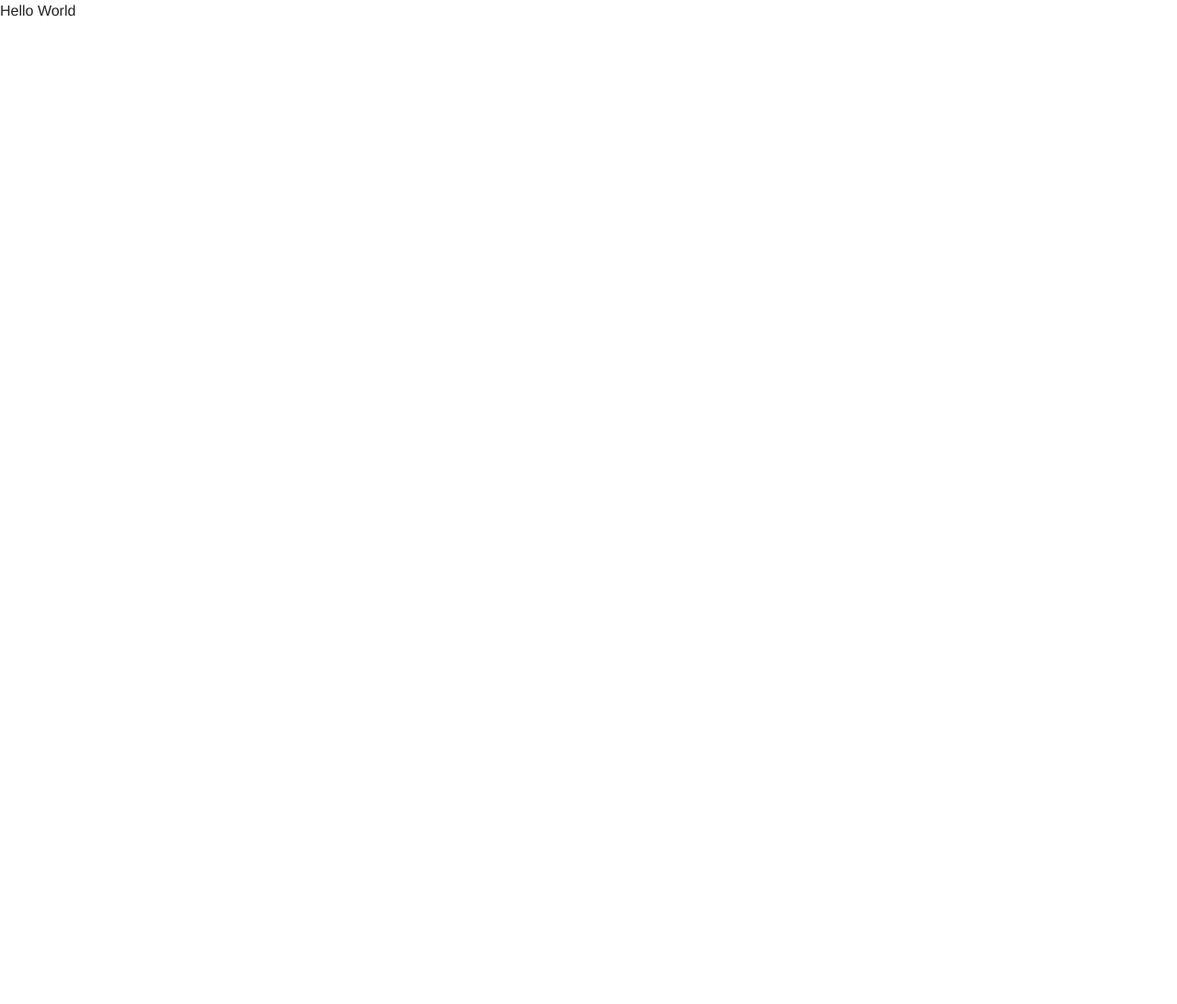
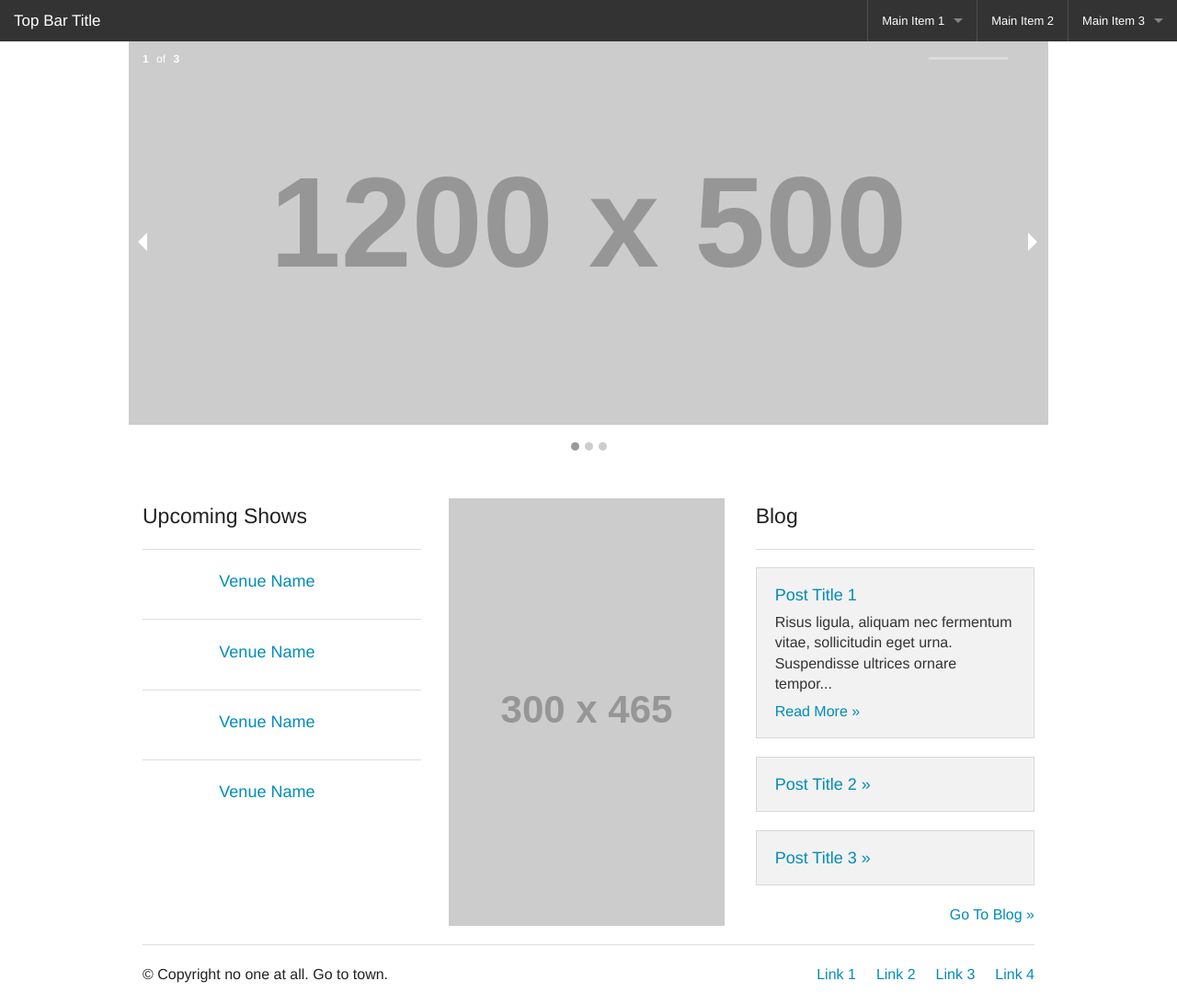
Before and after one commit to ExoBen/EffectsOfTerror, a Django app: page / in a window 1280 px wide. Before the commit the page is almost empty. Shown: the whole page at 92% size. Before the commit the page ends 18 px from the top, so only its background shows below. Run offline with Django 3.2, Linux system fonts and the light colour scheme; grey boxes labelled with a size stand in for pictures from a placeholder-image service; some libraries are stand-ins or nearby versions.

Commit message:
Added template content for index.

```diff
--- a/EffectsOfTerror/templates/index.html
+++ b/EffectsOfTerror/templates/index.html
@@ -1,5 +1,220 @@
 {% extends 'base.html' %}
 
 {% block content %}
-Hello World
+
+ <nav class="top-bar" data-topbar>
+   <ul class="title-area">
+
+     <li class="name">
+       <h1>
+         <a href="#">
+           Top Bar Title
+         </a>
+       </h1>
+     </li>
+     <li class="toggle-topbar menu-icon"><a href="#"><span>menu</span></a></li>
+   </ul>
+
+   <section class="top-bar-section">
+
+     <ul class="right">
+       <li class="divider"></li>
+       <li class="has-dropdown">
+         <a href="#">Main Item 1</a>
+         <ul class="dropdown">
+           <li><label>Section Name</label></li>
+           <li class="has-dropdown">
+             <a href="#" class="">Has Dropdown, Level 1</a>
+             <ul class="dropdown">
+               <li><a href="#">Dropdown Options</a></li>
+               <li><a href="#">Dropdown Options</a></li>
+               <li><a href="#">Level 2</a></li>
+               <li><a href="#">Subdropdown Option</a></li>
+               <li><a href="#">Subdropdown Option</a></li>
+               <li><a href="#">Subdropdown Option</a></li>
+             </ul>
+           </li>
+           <li><a href="#">Dropdown Option</a></li>
+           <li><a href="#">Dropdown Option</a></li>
+           <li class="divider"></li>
+           <li><label>Section Name</label></li>
+           <li><a href="#">Dropdown Option</a></li>
+           <li><a href="#">Dropdown Option</a></li>
+           <li><a href="#">Dropdown Option</a></li>
+           <li class="divider"></li>
+           <li><a href="#">See all →</a></li>
+         </ul>
+       </li>
+       <li class="divider"></li>
+       <li><a href="#">Main Item 2</a></li>
+       <li class="divider"></li>
+       <li class="has-dropdown">
+         <a href="#">Main Item 3</a>
+         <ul class="dropdown">
+           <li><a href="#">Dropdown Option</a></li>
+           <li><a href="#">Dropdown Option</a></li>
+           <li><a href="#">Dropdown Option</a></li>
+           <li class="divider"></li>
+           <li><a href="#">See all →</a></li>
+         </ul>
+       </li>
+     </ul>
+   </section>
+ </nav>
+
+
+
+ <div class="row">
+   <div class="large-12 columns">
+
+
+
+     <div class="row">
+       <div class="large-12 hide-for-small">
+
+         <div id="featured" data-orbit>
+             <img src="http://placehold.it/1200x500&text=Slide Image 1" alt="slide image">
+             <img src="http://placehold.it/1200x500&text=Slide Image 2" alt="slide image">
+             <img src="http://placehold.it/1200x500&text=Slide Image 3" alt="slide image">
+           </div>
+
+     </div>
+   </div>
+
+
+
+
+
+     <div class="row">
+       <div class="large-12 columns show-for-small">
+
+         <img src="http://placehold.it/1200x700&text=Mobile Header">
+
+       </div>
+     </div><br>
+
+
+
+
+     <div class="row">
+       <div class="large-12 columns">
+         <div class="row">
+
+           <div class="large-4 small-6 columns">
+
+             <h4>Upcoming Shows</h4><hr>
+
+             <div class="row">
+               <div class="large-1 column">
+                 <img src="http://placehold.it/50x50&text=[img]">
+               </div>
+
+               <div class="large-9 columns">
+                 <h5><a href="#">Venue Name</a></h5>
+                 <h6 class="subheader show-for-small">Doors at 00:00pm</h6>
+               </div>
+             </div><hr>
+
+             <div class="hide-for-small">
+               <div class="row">
+                 <div class="large-1 column">
+                   <img src="http://placehold.it/50x50&text=[img]">
+                 </div>
+
+                 <div class="large-9 columns">
+                   <h5 class="subheader"><a href="#">Venue Name</a></h5>
+                 </div>
+               </div><hr>
+
+               <div class="row">
+                 <div class="large-1 column">
+                   <img src="http://placehold.it/50x50&text=[img]">
+                 </div>
+
+                 <div class="large-9 columns">
+                   <h5 class="subheader"><a href="#">Venue Name</a></h5>
+                 </div>
+               </div><hr>
+
+               <div class="row">
+                 <div class="large-1 column">
+                   <img src="http://placehold.it/50x50&text=[img]">
+                 </div>
+
+                 <div class="large-9 columns">
+                   <h5 class="subheader"><a href="#">Venue Name</a></h5>
+                 </div>
+               </div>
+             </div>
+           </div>
+
+
+
+
+
+           <div class="large-4 small-6 columns">
+             <img src="http://placehold.it/300x465&text=Image">
+           </div>
+
+
+
+
+
+
+           <div class="large-4 small-12 columns">
+
+             <h4>Blog</h4><hr>
+             <div class="panel">
+               <h5><a href="#">Post Title 1</a></h5>
+
+               <h6 class="subheader">
+                 Risus ligula, aliquam nec fermentum vitae, sollicitudin eget urna. Suspendisse ultrices ornare tempor...
+               </h6>
+
+               <h6><a href="#">Read More »</a></h6>
+             </div>
+
+             <div class="panel hide-for-small">
+               <h5><a href="#">Post Title 2 »</a></h5>
+             </div>
+
+             <div class="panel hide-for-small">
+               <h5><a href="#">Post Title 3 »</a></h5>
+             </div>
+
+             <a href="#" class="right">Go To Blog »</a>
+
+           </div>
+
+
+
+         </div>
+       </div>
+     </div>
+
+     <footer class="row">
+       <div class="large-12 columns"><hr>
+           <div class="row">
+
+             <div class="large-6 columns">
+                 <p>© Copyright no one at all. Go to town.</p>
+             </div>
+
+             <div class="large-6 small-12 columns">
+                 <ul class="inline-list right">
+                   <li><a href="#">Link 1</a></li>
+                   <li><a href="#">Link 2</a></li>
+                   <li><a href="#">Link 3</a></li>
+                   <li><a href="#">Link 4</a></li>
+                 </ul>
+             </div>
+
+           </div>
+       </div>
+     </footer>
+
+
+
+   </div>
+ </div>
 {% endblock %}
```
